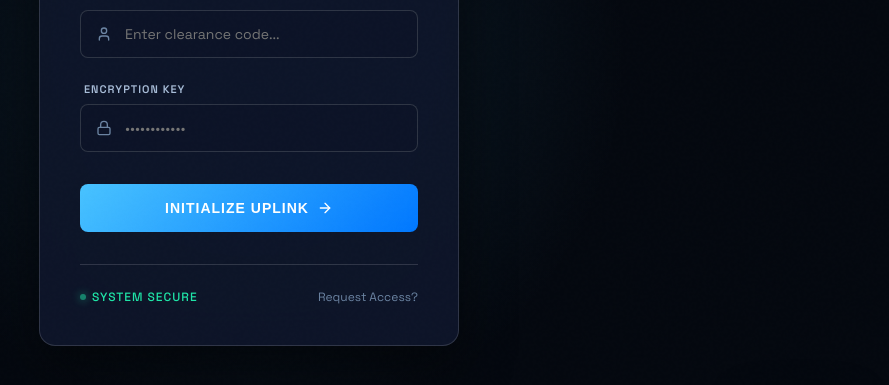
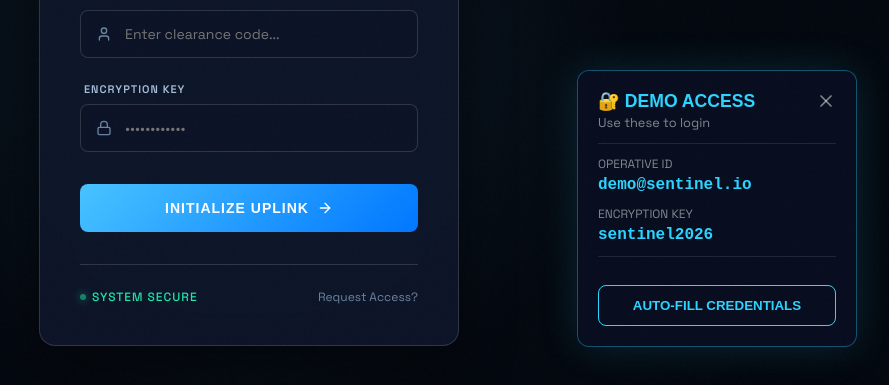
Before and after one commit to PERO-99/PS-1-Google-Solution-Challenge-CODE4Real, a React (Vite) app: page /login in a window 1280 px wide. Shown: the part 343-728 px from the top of the page, without its empty margins (391-1280 px from the left). Built offline with nearby package versions, Linux system fonts and the light colour scheme; no server answers.

Commit message:
Tenth push

```diff
--- /dev/null
+++ b/src/components/DemoCredentialsPopup.css
@@ -0,0 +1,108 @@
+.demo-popup-card {
+  position: fixed;
+  bottom: 110px;
+  right: 32px;
+  z-index: 999;
+
+  background: rgba(9,14,32,0.97);
+  border: 1px solid rgba(45,212,255,0.35);
+  border-radius: 12px;
+  backdrop-filter: blur(24px);
+  box-shadow: 0 0 40px rgba(45,212,255,0.15);
+  padding: 20px;
+  width: 100%;
+  max-width: 280px;
+
+  animation: demoPopupEntrance 0.3s ease forwards;
+  color: white;
+  font-family: inherit;
+}
+
+@keyframes demoPopupEntrance {
+  0% {
+    transform: scale(0.9) translateY(20px);
+    opacity: 0;
+  }
+  100% {
+    transform: scale(1) translateY(0);
+    opacity: 1;
+  }
+}
+
+.demo-popup-close {
+  position: absolute;
+  top: 16px;
+  right: 16px;
+  background: none;
+  border: none;
+  color: rgba(255,255,255,0.5);
+  cursor: pointer;
+  padding: 4px;
+  display: flex;
+  align-items: center;
+  justify-content: center;
+  transition: color 0.2s;
+}
+
+.demo-popup-close:hover {
+  color: white;
+}
+
+.demo-popup-title {
+  color: #2dd4ff;
+  font-family: 'Syne', sans-serif;
+  font-weight: bold;
+  font-size: 1.1rem;
+  margin-bottom: 2px;
+}
+
+.demo-popup-subtitle {
+  color: rgba(255,255,255,0.5);
+  font-size: 0.8rem;
+  margin-bottom: 12px;
+}
+
+.demo-popup-divider {
+  height: 1px;
+  background: rgba(255,255,255,0.1);
+  margin: 12px 0;
+}
+
+.demo-popup-field {
+  margin-bottom: 12px;
+}
+
+.demo-popup-field:last-of-type {
+  margin-bottom: 0;
+}
+
+.demo-popup-label {
+  color: rgba(255,255,255,0.5);
+  font-size: 0.75rem;
+  text-transform: uppercase;
+  margin-bottom: 4px;
+}
+
+.demo-popup-value {
+  color: #2dd4ff;
+  font-family: monospace;
+  font-weight: bold;
+  font-size: 1rem;
+}
+
+.demo-popup-button {
+  width: 100%;
+  background: transparent;
+  border: 1px solid #2dd4ff;
+  color: #2dd4ff;
+  padding: 12px;
+  border-radius: 8px;
+  font-weight: bold;
+  cursor: pointer;
+  transition: all 0.2s;
+  margin-top: 16px;
+}
+
+.demo-popup-button:hover {
+  background: rgba(45,212,255,0.1);
+}
--- /dev/null
+++ b/src/components/DemoCredentialsPopup.jsx
@@ -0,0 +1,50 @@
+import React, { useState, useEffect } from 'react';
+import { X } from 'lucide-react';
+import './DemoCredentialsPopup.css';
+
+export default function DemoCredentialsPopup({ setEmail, setPassword }) {
+  const [show, setShow] = useState(false);
+
+  useEffect(() => {
+    const t = setTimeout(() => setShow(true), 2000);
+    return () => clearTimeout(t);
+  }, []);
+
+  if (!show) return null;
+
+  return (
+    <div className="demo-popup-card">
+      <button className="demo-popup-close" onClick={() => setShow(false)}>
+        <X size={20} />
+      </button>
+
+      <div className="demo-popup-title">🔐 DEMO ACCESS</div>
+      <div className="demo-popup-subtitle">Use these to login</div>
+
+      <div className="demo-popup-divider"></div>
+
+      <div className="demo-popup-field">
+        <div className="demo-popup-label">OPERATIVE ID</div>
+        <div className="demo-popup-value">demo@sentinel.io</div>
+      </div>
+
+      <div className="demo-popup-field">
+        <div className="demo-popup-label">ENCRYPTION KEY</div>
+        <div className="demo-popup-value">sentinel2026</div>
+      </div>
+
+      <div className="demo-popup-divider"></div>
+
+      <button
+        className="demo-popup-button"
+        onClick={() => {
+          setEmail("demo@sentinel.io");
+          setPassword("sentinel2026");
+          setShow(false);
+        }}
+      >
+        AUTO-FILL CREDENTIALS
+      </button>
+    </div>
+  );
+}
--- a/src/pages/Login.jsx
+++ b/src/pages/Login.jsx
@@ -2,11 +2,15 @@ import { useState } from "react";
 import { useNavigate } from "react-router-dom";
 import { Shield, Lock, User, ArrowRight, Zap, Fingerprint } from "lucide-react";
 import "./Login.css";
+import DemoCredentialsPopup from "../components/DemoCredentialsPopup";
 
 export default function Login() {
   const navigate = useNavigate();
   const [loading, setLoading] = useState(false);
   const [credentials, setCredentials] = useState({ id: "", key: "" });
+
+  const setEmail = (email) => setCredentials(prev => ({...prev, id: email}));
+  const setPassword = (password) => setCredentials(prev => ({...prev, key: password}));
 
   const handleLogin = (e) => {
     e.preventDefault();
@@ -86,6 +90,7 @@ export default function Login() {
           <a href="#" className="forgot-link">Request Access?</a>
         </div>
       </div>
+      <DemoCredentialsPopup setEmail={setEmail} setPassword={setPassword} />
     </div>
   );
 }
```
